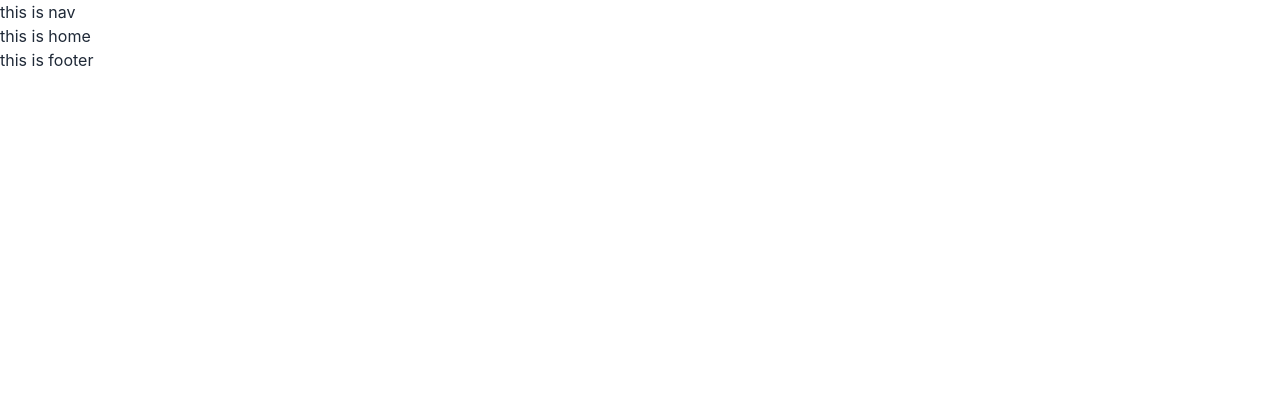
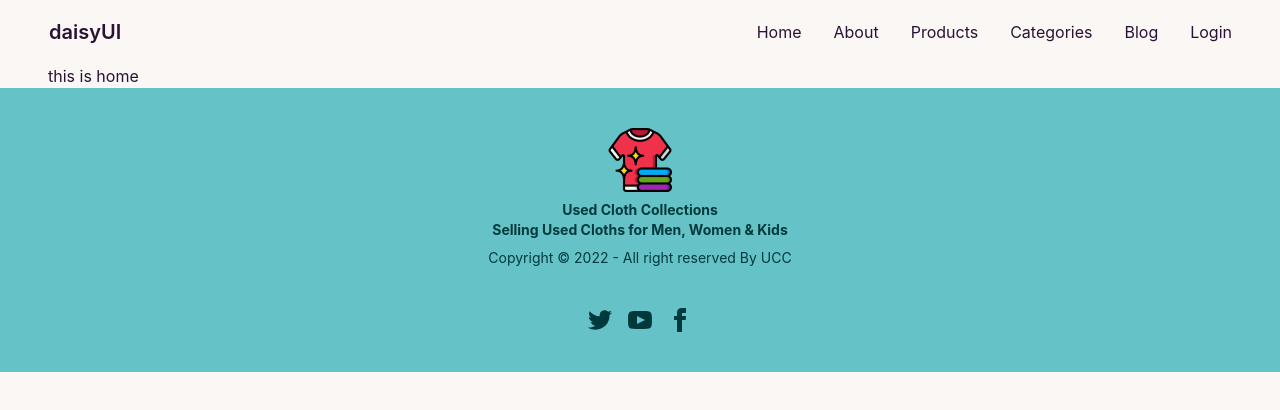
Before and after one commit to Upoma218/used-cloth-collections, a React (Create React App) app: page / in a window 1280 px wide. Shown: the top 410 px of the page. Built offline with nearby package versions, Linux system fonts and the light colour scheme; no server answers.

Commit message:
nav bar added

```diff
--- a/package.json
+++ b/package.json
@@ -14,6 +14,7 @@
     "react": "^18.2.0",
     "react-dom": "^18.2.0",
     "react-hot-toast": "^2.4.0",
+    "react-icons": "^4.6.0",
     "react-query": "^3.39.2",
     "react-router-dom": "^6.4.3",
     "react-scripts": "5.0.1",
--- a/public/index.html
+++ b/public/index.html
@@ -1,5 +1,5 @@
 <!DOCTYPE html>
-<html lang="en">
+<html lang="en"data-theme="cupcake">
   <head>
     <meta charset="utf-8" />
     <link rel="icon" href="%PUBLIC_URL%/laundry.png" />
--- /dev/null
+++ b/src/Context/AuthProvider.js
@@ -0,0 +1,56 @@
+import React, { createContext, useEffect, useState } from 'react';
+import {createUserWithEmailAndPassword, getAuth,onAuthStateChanged, signInWithEmailAndPassword, signInWithPopup, signOut, updateProfile} from 'firebase/auth';
+import app from '../Firebase/Firebase.config';
+
+
+export const AuthContext = createContext();
+const auth = getAuth(app)
+
+const AuthProvider = ({children}) => {
+    const [user, setUser] = useState(null);
+    const [loading, setLoading] = useState(true);
+
+
+
+    const createUser = (email, password) => {
+        setLoading(true);
+        return createUserWithEmailAndPassword(auth, email, password);
+    }
+    const signIn  = (email, password) => {
+        setLoading(true);
+        return signInWithEmailAndPassword(auth, email, password);
+    }
+    const providerLogin = (provider) => {
+        setLoading(true);
+        return signInWithPopup(auth, provider);
+    }
+    const updateUser = (userInfo) =>{
+        return updateProfile(auth.currentUser, userInfo);
+    }
+    useEffect(() => {
+         const unSubscribe = onAuthStateChanged(auth, currentUser => {
+             setUser(currentUser);
+             setLoading(false);
+         })
+         return () => unSubscribe;
+    },[])
+    const logOut = () => {
+        return signOut(auth);
+    }
+    const authInfo ={
+        createUser,
+        signIn,
+        updateUser,
+        logOut,
+        user,
+        providerLogin,
+        loading
+    }
+    return (
+        <AuthContext.Provider value={authInfo}>
+            {children}
+        </AuthContext.Provider>
+    );
+};
+
+export default AuthProvider;
--- a/src/Firebase/Firebase.config.js
+++ b/src/Firebase/Firebase.config.js
@@ -5,13 +5,12 @@ import { initializeApp } from "firebase/app";
 
 // Your web app's Firebase configuration
 const firebaseConfig = {
-    apiKey: process.env.REACT_APP_apiKey,
-    authDomain: process.env.REACT_APP_authDomain,
-    projectId: process.env.REACT_APP_projectId,
-    storageBucket: process.env.REACT_APP_storageBucket,
-    messagingSenderId: process.env.REACT_APP_messagingSenderId,
-    appId: process.env.REACT_APP_appId,
-
+  apiKey: process.env.REACT_APP_authDomain,
+  authDomain: process.env.REACT_APP_projectId,
+  projectId: process.env.REACT_APP_storageBucket,
+  storageBucket: process.env.REACT_APP_messagingSenderId,
+  messagingSenderId: process.env.REACT_APP_appId,
+  appId: process.env.REACT_APP_STRIPE_KEY,
 };
 
 // Initialize Firebase
--- a/src/Pages/Home/Home/Home.js
+++ b/src/Pages/Home/Home/Home.js
@@ -2,7 +2,7 @@ import React from 'react';
 
 const Home = () => {
     return (
-        <div>
+        <div className=' px-12'>
           <h1>this is home</h1>
         </div>
     );
--- /dev/null
+++ b/src/Pages/Login/Login.js
@@ -0,0 +1,11 @@
+import React from 'react';
+
+const Login = () => {
+    return (
+        <div>
+
+        </div>
+    );
+};
+
+export default Login;
--- a/src/Pages/Shared/Footer/Footer.js
+++ b/src/Pages/Shared/Footer/Footer.js
@@ -1,10 +1,25 @@
 import React from 'react';
+import { Link } from 'react-router-dom';
+import logo from '../../../Assests/Icons/laundry.png';
 
 const Footer = () => {
     return (
-        <div>
-            <h1>this is footer</h1>
-        </div>
+        <footer className="footer footer-center p-10 bg-primary text-primary-content">
+            <div>
+                <img src={logo} alt="" className='w-16'/>
+                <p className="font-bold">
+                    Used Cloth Collections <br />Selling Used Cloths for Men, Women & Kids
+                </p>
+                <p>Copyright © 2022 - All right reserved By UCC</p>
+            </div>
+            <div>
+                <div className="grid grid-flow-col gap-4">
+                    <Link><svg xmlns="http://www.w3.org/2000/svg" width="24" height="24" viewBox="0 0 24 24" className="fill-current"><path d="M24 4.557c-.883.392-1.832.656-2.828.775 1.017-.609 1.798-1.574 2.165-2.724-.951.564-2.005.974-3.127 1.195-.897-.957-2.178-1.555-3.594-1.555-3.179 0-5.515 2.966-4.797 6.045-4.091-.205-7.719-2.165-10.148-5.144-1.29 2.213-.669 5.108 1.523 6.574-.806-.026-1.566-.247-2.229-.616-.054 2.281 1.581 4.415 3.949 4.89-.693.188-1.452.232-2.224.084.626 1.956 2.444 3.379 4.6 3.419-2.07 1.623-4.678 2.348-7.29 2.04 2.179 1.397 4.768 2.212 7.548 2.212 9.142 0 14.307-7.721 13.995-14.646.962-.695 1.797-1.562 2.457-2.549z"></path></svg></Link>
+                    <Link><svg xmlns="http://www.w3.org/2000/svg" width="24" height="24" viewBox="0 0 24 24" className="fill-current"><path d="M19.615 3.184c-3.604-.246-11.631-.245-15.23 0-3.897.266-4.356 2.62-4.385 8.816.029 6.185.484 8.549 4.385 8.816 3.6.245 11.626.246 15.23 0 3.897-.266 4.356-2.62 4.385-8.816-.029-6.185-.484-8.549-4.385-8.816zm-10.615 12.816v-8l8 3.993-8 4.007z"></path></svg></Link>
+                    <Link><svg xmlns="http://www.w3.org/2000/svg" width="24" height="24" viewBox="0 0 24 24" className="fill-current"><path d="M9 8h-3v4h3v12h5v-12h3.642l.358-4h-4v-1.667c0-.955.192-1.333 1.115-1.333h2.885v-5h-3.808c-3.596 0-5.192 1.583-5.192 4.615v3.385z"></path></svg></Link>
+                </div>
+            </div>
+        </footer>
     );
 };
 
--- a/src/Pages/Shared/Navbar/Navbar.js
+++ b/src/Pages/Shared/Navbar/Navbar.js
@@ -1,9 +1,52 @@
-import React from 'react';
+import React, { useContext } from 'react';
+import { Link } from 'react-router-dom';
+import { AuthContext } from '../../../Context/AuthProvider';
 
 const Navbar = () => {
+    const { user, logOut } = useContext(AuthContext);
+    const handleLogOut = () => {
+        logOut()
+            .then(() => { })
+            .catch(err => console.log(err));
+    }
+
+    const menuItems = <React.Fragment>
+        <li><Link to='/'>Home</Link></li>
+        <li><Link to='/about'>About</Link></li>
+        <li><Link to='/products'>Products</Link></li>
+        <li><Link to='/categories'>Categories</Link></li>
+        <li><Link to='/blog'>Blog</Link></li>
+        <li>
+            {
+                user?.uid ?
+                    <>
+                        <li><Link to='/dashboard'>Dashboard</Link></li>
+                        <button onClick={handleLogOut}>Logout</button>
+                    </>
+                    :
+                    <Link to='/login'>Login</Link>
+
+            }
+        </li>
+    </React.Fragment>
     return (
-        <div>
-            <h1>this is nav</h1>
+        <div className="navbar bg-base-100">
+            <div className="navbar-start px-6">
+                <div className="dropdown">
+                    <label tabIndex={0} className="btn btn-ghost lg:hidden">
+                        <svg xmlns="http://www.w3.org/2000/svg" className="h-5 w-5" fill="none" viewBox="0 0 24 24" stroke="currentColor"><path strokeLinecap="round" strokeLinejoin="round" strokeWidth="2" d="M4 6h16M4 12h8m-8 6h16" /></svg>
+                    </label>
+                    <ul tabIndex={0} className="menu menu-compact dropdown-content mt-3 p-2 shadow bg-base-100 rounded-box w-52">
+                        {menuItems}
+                    </ul>
+                </div>
+                <Link className="btn btn-ghost normal-case text-xl">daisyUI</Link>
+            </div>
+            <div className="navbar-end hidden lg:flex pr-6">
+                <ul className="menu menu-horizontal p-0">
+                    {menuItems}
+                </ul>
+            </div>
         </div>
     );
 };
--- /dev/null
+++ b/src/Pages/SignUp/SignUp.js
@@ -0,0 +1,11 @@
+import React from 'react';
+
+const SignUp = () => {
+    return (
+        <div>
+
+        </div>
+    );
+};
+
+export default SignUp;
--- a/src/index.js
+++ b/src/index.js
@@ -3,11 +3,14 @@ import ReactDOM from 'react-dom/client';
 import './index.css';
 import App from './App';
 import reportWebVitals from './reportWebVitals';
+import AuthProvider from './Context/AuthProvider';
 
 const root = ReactDOM.createRoot(document.getElementById('root'));
 root.render(
   <React.StrictMode>
-    <App />
+    <AuthProvider>
+      <App />
+    </AuthProvider>
   </React.StrictMode>
 );
 
```
Also changed, not shown: 1 other file (tests, documents, lock files or other folders).
